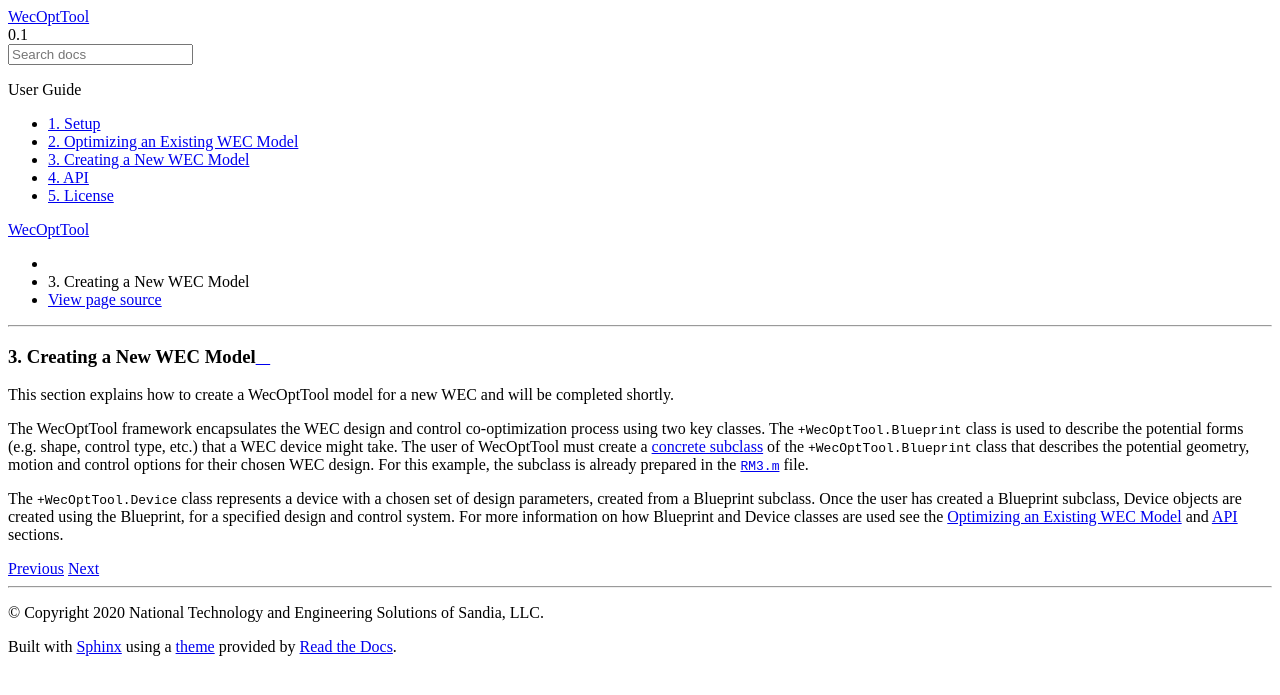
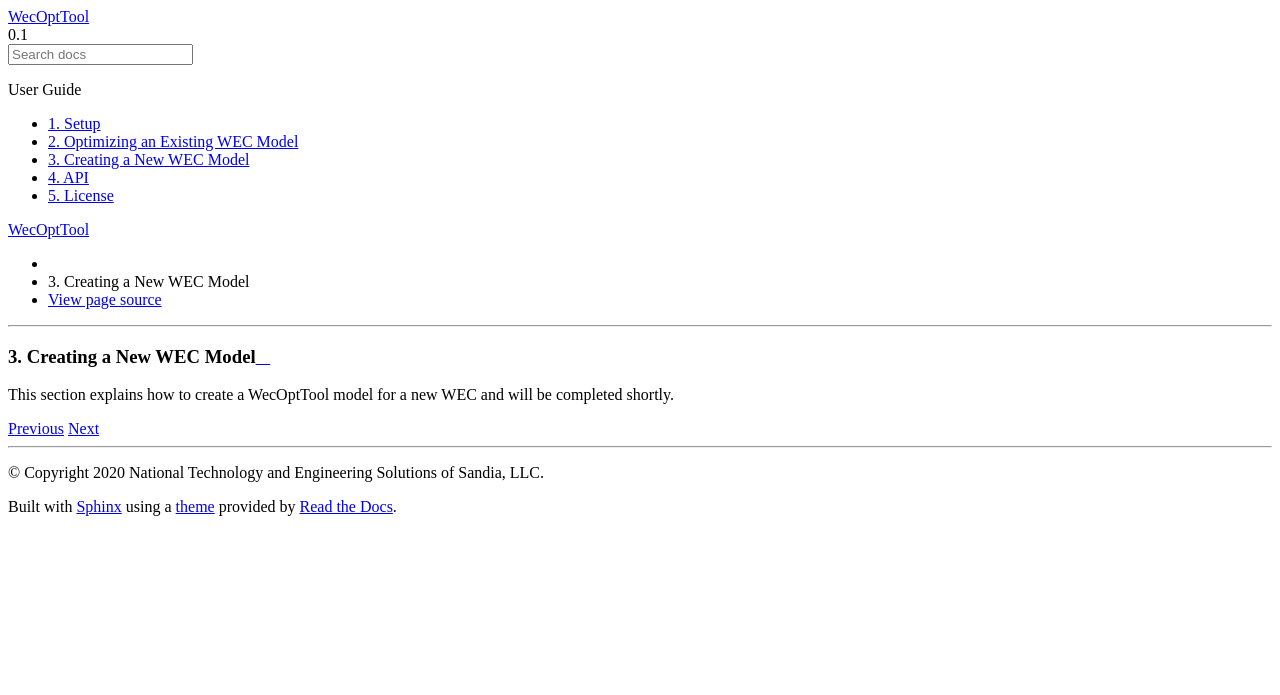
Before and after one commit to SNL-WaterPower/WecOptTool-MATLAB, a Sphinx documentation site: the page built from docs/user/model.rst, in a window 1280 px wide. Shown: the top 695 px of the page. Built offline with Sphinx 7.4.7 and the Read the Docs theme 2.0.0, drawn with Linux system fonts in a browser that asks for light colours; cross-references to code outside the pages are shown as plain code.

Commit message:
Remove details regarding mothballed classes

```diff
--- a/docs/user/model.rst
+++ b/docs/user/model.rst
@@ -6,16 +6,3 @@
 
 This section explains how to create a WecOptTool model for a new WEC and will
 be completed shortly.
-
-The WecOptTool framework encapsulates the WEC design and control co-optimization process using two key classes.
-The :mat:class:`~+WecOptTool.Blueprint` class is used to describe the potential forms (e.g.
-shape, control type, etc.) that a WEC device might take.
-The user of WecOptTool must create a `concrete subclass <https://uk.mathworks.com/help/matlab/matlab_oop/abstract-classes-and-interface s.html>`_ of the :mat:class:`~+WecOptTool.Blueprint` class that describes the potential geometry, motion and control options for their chosen WEC design.
-For this example, the subclass is already prepared in the |RM3.m|_ file.
-
-The :mat:class:`~+WecOptTool.Device` class represents a device with a chosen set of design parameters, created from a Blueprint subclass.
-Once the user has created a Blueprint subclass, Device objects are created using the Blueprint, for a specified design and control system.
-For more information on how Blueprint and Device classes are used see the :ref:`optimization` and :ref:`api` sections.
-
-.. |RM3.m| replace:: ``RM3.m``
-.. _RM3.m: https://github.com/SNL-WaterPower/WecOptTool/blob/master/examples/RM3/RM3.m
```
